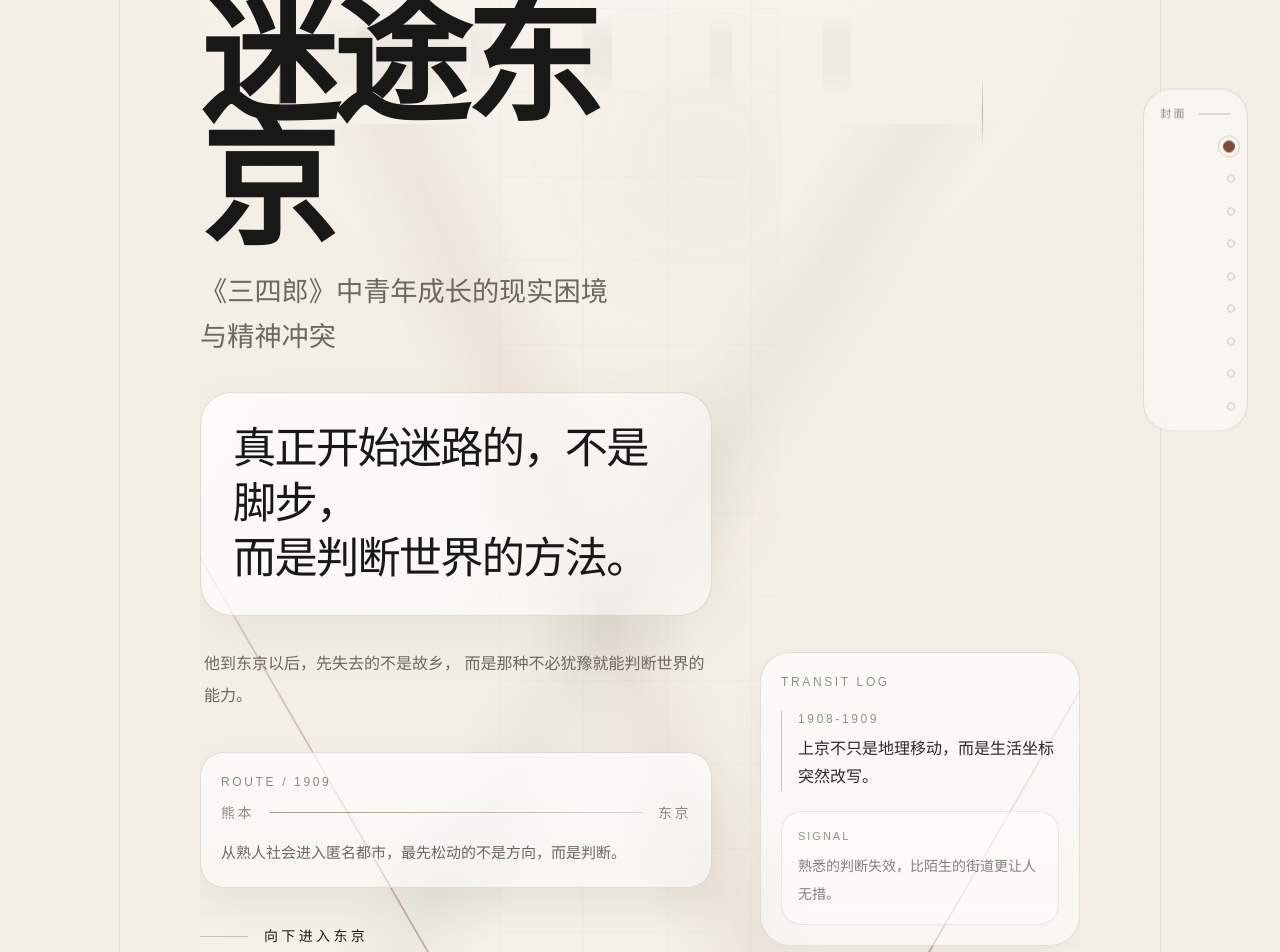
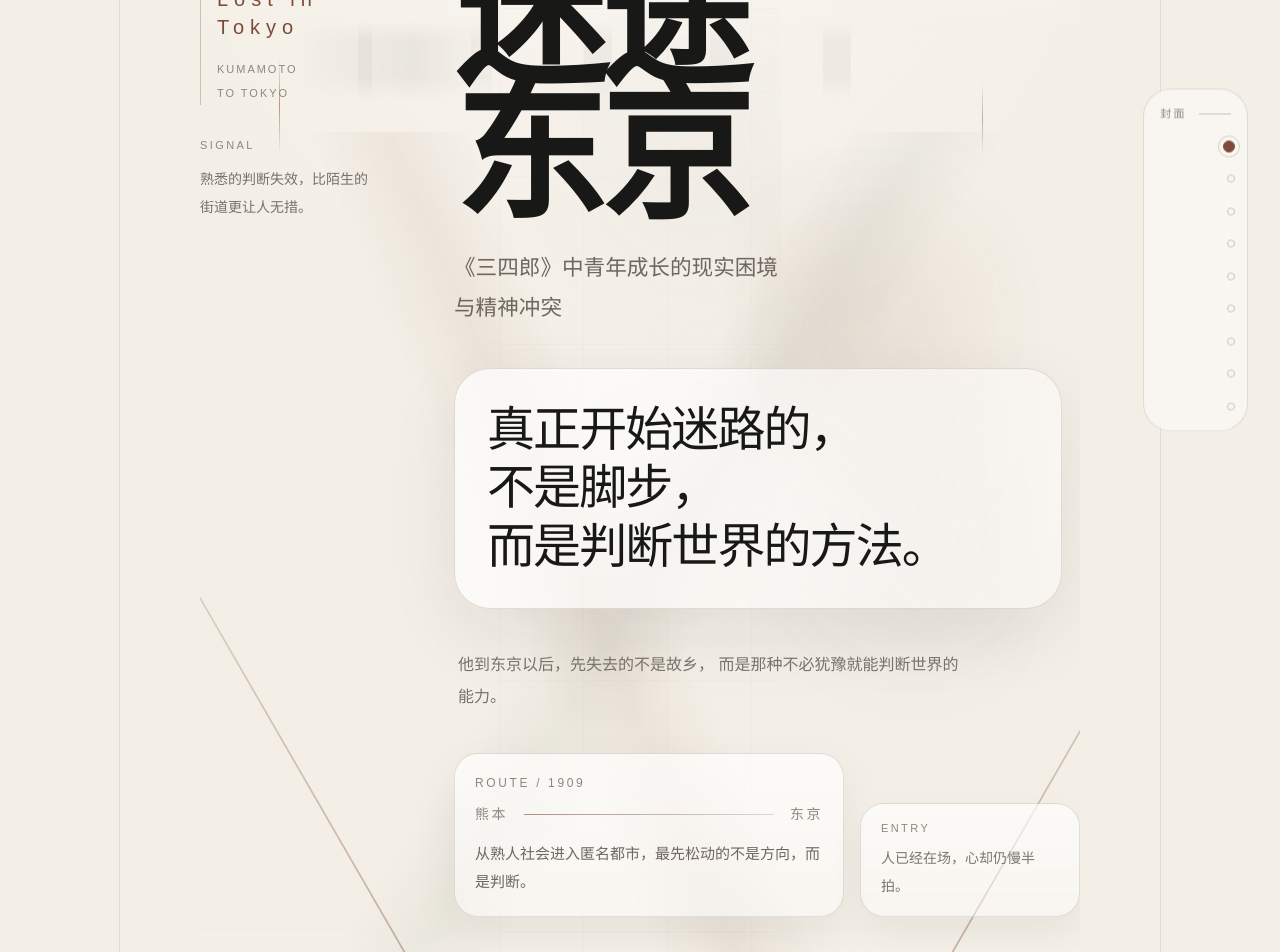
Before and after one commit to BAIMU329/sanshiro-exhibit, a Next.js app: page / in a window 1280 px wide. Shown: the part 140-1092 px from the top of the page. Built offline with nearby package versions, Linux system fonts and the light colour scheme.

Commit message:
restructure hero composition

```diff
--- a/src/app/globals.css
+++ b/src/app/globals.css
@@ -182,8 +182,22 @@ a {
   backdrop-filter: blur(12px);
 }
 
+.hero-meta-column {
+  max-width: 170px;
+  padding-top: 0.5rem;
+}
+
 .hero-route-line {
   background: linear-gradient(90deg, rgba(126, 75, 58, 0.6), rgba(93, 107, 99, 0.22));
+}
+
+.hero-entry-tag {
+  border: 1px solid rgba(58, 56, 52, 0.14);
+  background:
+    linear-gradient(180deg, rgba(255, 255, 255, 0.58), rgba(255, 255, 255, 0.18)),
+    rgba(255, 255, 255, 0.28);
+  backdrop-filter: blur(10px);
+  box-shadow: 0 16px 36px rgba(24, 24, 22, 0.05);
 }
 
 .hero-rail-perspective {
@@ -223,6 +237,18 @@ a {
     linear-gradient(90deg, transparent 60%, rgba(24, 24, 22, 0.04) 60%, rgba(24, 24, 22, 0.04) 63%, transparent 63%),
     linear-gradient(90deg, transparent 76%, rgba(24, 24, 22, 0.05) 76%, rgba(24, 24, 22, 0.05) 80%, transparent 80%);
   mask-image: linear-gradient(180deg, transparent, black 24%, black 70%, transparent);
+}
+
+.hero-pressure-field {
+  background:
+    radial-gradient(circle at 40% 30%, rgba(126, 75, 58, 0.12), transparent 44%),
+    radial-gradient(circle at 60% 65%, rgba(93, 107, 99, 0.08), transparent 50%);
+  filter: blur(20px);
+  opacity: 0.85;
+}
+
+.hero-manifest-strong {
+  box-shadow: 0 24px 70px rgba(24, 24, 22, 0.08);
 }
 
 .kanji-ghost {
--- a/src/components/sections/HeroSection.tsx
+++ b/src/components/sections/HeroSection.tsx
@@ -15,7 +15,7 @@ export function HeroSection() {
   const titleOpacity = useTransform(scrollYProgress, [0, 0.72], [1, 0.22]);
   const hazeY = useTransform(scrollYProgress, [0, 1], [0, 54]);
   const trackY = useTransform(scrollYProgress, [0, 1], [0, 36]);
-  const sideY = useTransform(scrollYProgress, [0, 1], [0, 26]);
+  const metaY = useTransform(scrollYProgress, [0, 1], [0, 22]);
 
   return (
     <SectionShell id="hero" index="01" className="min-h-[100svh]">
@@ -31,49 +31,79 @@ export function HeroSection() {
         <div className="hero-city-band absolute inset-x-[10%] top-[13%] h-20 opacity-70" />
         <div className="absolute left-[9%] top-[16%] hidden h-24 w-px bg-[linear-gradient(180deg,transparent,rgba(126,75,58,0.55),transparent)] lg:block" />
         <div className="absolute right-[11%] top-[18%] hidden h-18 w-px bg-[linear-gradient(180deg,transparent,rgba(93,107,99,0.45),transparent)] lg:block" />
+        <div className="hero-pressure-field absolute right-[6%] top-[24%] hidden h-[46%] w-[32%] rounded-[40px] lg:block" />
 
-        <div className="relative z-10 grid w-full items-end gap-10 pb-8 lg:grid-cols-[minmax(0,1.1fr)_320px] lg:gap-12">
+        <div className="relative z-10 grid w-full gap-10 pb-8 lg:grid-cols-[190px_minmax(0,1fr)] lg:gap-16">
+          <motion.aside style={{ y: metaY }} className="hidden lg:block">
+            <FadeIn delay={0.08}>
+              <div className="hero-meta-column">
+                <p className="text-[11px] tracking-[0.26em] text-[var(--ink-muted)] uppercase">1909</p>
+                <div className="mt-5 border-l border-[var(--rust)]/30 pl-4">
+                  <p className="font-[var(--font-display)] text-xl tracking-[0.3em] text-[var(--rust)]">
+                    Lost in Tokyo
+                  </p>
+                  <p className="mt-4 text-[11px] leading-6 tracking-[0.18em] text-[var(--ink-muted)] uppercase">
+                    Kumamoto
+                    <br />
+                    to Tokyo
+                  </p>
+                </div>
+                <div className="mt-8 space-y-3">
+                  <p className="text-[11px] tracking-[0.22em] text-[var(--ink-muted)] uppercase">Signal</p>
+                  <p className="text-sm leading-7 text-[var(--ink-soft)]/92">
+                    熟悉的判断失效，比陌生的街道更让人无措。
+                  </p>
+                </div>
+              </div>
+            </FadeIn>
+          </motion.aside>
+
           <motion.div
             style={{ y: titleY, opacity: titleOpacity }}
-            className="space-y-8"
+            className="relative space-y-8 lg:space-y-10"
           >
-            <FadeIn delay={0.08}>
-              <div className="inline-flex items-center gap-4 text-[var(--rust)]">
-                <span className="h-px w-10 bg-[var(--rust)]/45" />
-                <p className="font-[var(--font-display)] text-xl tracking-[0.35em]">
-                  Lost in Tokyo
-                </p>
-              </div>
-            </FadeIn>
-            <FadeIn delay={0.18}>
-              <div className="max-w-4xl space-y-5">
-                <h1 className="display-title max-w-3xl text-[4.5rem] leading-[0.9] font-semibold md:text-[7.5rem] xl:text-[8.6rem]">
-                  迷途东京
+            <FadeIn delay={0.16}>
+              <div className="max-w-5xl">
+                <div className="inline-flex items-center gap-4 text-[var(--rust)] lg:hidden">
+                  <span className="h-px w-10 bg-[var(--rust)]/45" />
+                  <p className="font-[var(--font-display)] text-xl tracking-[0.35em]">
+                    Lost in Tokyo
+                  </p>
+                </div>
+                <h1 className="display-title mt-4 max-w-4xl text-[4.8rem] leading-[0.88] font-semibold md:text-[8rem] xl:text-[9.5rem]">
+                  迷途
+                  <br />
+                  东京
                 </h1>
-                <p className="max-w-2xl text-xl leading-9 text-[var(--ink-soft)] md:text-[1.7rem] md:leading-[2.8rem]">
+                <p className="mt-6 max-w-2xl text-lg leading-8 text-[var(--ink-soft)] md:text-[1.35rem] md:leading-10">
                   《三四郎》中青年成长的现实困境
                   <br />
                   与精神冲突
                 </p>
               </div>
             </FadeIn>
+
             <FadeIn delay={0.28}>
-              <div className="hero-manifest max-w-[42rem] rounded-[32px] px-6 py-6 md:px-8 md:py-7">
-                <p className="display-title text-[2rem] leading-[1.35] text-[var(--ink)] md:text-[2.7rem] md:leading-[1.28]">
-                  真正开始迷路的，不是脚步，
-                  <br className="hidden md:block" />
+              <div className="hero-manifest hero-manifest-strong max-w-[38rem] rounded-[36px] px-6 py-6 md:px-8 md:py-8">
+                <p className="display-title text-[2.1rem] leading-[1.28] text-[var(--ink)] md:text-[3rem] md:leading-[1.22]">
+                  真正开始迷路的，
+                  <br />
+                  不是脚步，
+                  <br />
                   而是判断世界的方法。
                 </p>
               </div>
             </FadeIn>
-            <FadeIn delay={0.36} className="max-w-lg pl-1">
-              <p className="text-[0.95rem] leading-8 text-[var(--ink-soft)] md:text-[1rem]">
+
+            <FadeIn delay={0.38} className="max-w-lg pl-1">
+              <p className="text-[0.95rem] leading-8 text-[var(--ink-soft)]/92 md:text-[1rem]">
                 他到东京以后，先失去的不是故乡，
                 而是那种不必犹豫就能判断世界的能力。
               </p>
             </FadeIn>
-            <FadeIn delay={0.46}>
-              <div className="max-w-xl pt-2">
+
+            <FadeIn delay={0.5}>
+              <div className="grid max-w-3xl items-end gap-4 lg:grid-cols-[minmax(0,1fr)_220px]">
                 <div className="route-plaque rounded-[24px] p-4 md:p-5">
                   <p className="eyebrow">Route / 1909</p>
                   <div className="mt-3 flex items-center gap-4 text-sm tracking-[0.18em] text-[var(--ink-muted)] uppercase">
@@ -85,43 +115,27 @@ export function HeroSection() {
                     从熟人社会进入匿名都市，最先松动的不是方向，而是判断。
                   </p>
                 </div>
+                <div className="hero-entry-tag rounded-[24px] px-5 py-4">
+                  <p className="text-[11px] tracking-[0.22em] text-[var(--ink-muted)] uppercase">
+                    Entry
+                  </p>
+                  <p className="mt-2 text-sm leading-7 text-[var(--ink-soft)]/90">
+                    人已经在场，心却仍慢半拍。
+                  </p>
+                </div>
               </div>
             </FadeIn>
+
             <FadeIn delay={0.55}>
               <a
                 href="#era"
-                className="inline-flex items-center gap-4 text-sm tracking-[0.24em] text-[var(--ink-soft)] uppercase"
+                className="inline-flex items-center gap-4 pt-2 text-sm tracking-[0.24em] text-[var(--ink-soft)] uppercase"
               >
                 <span className="h-px w-12 bg-[var(--mist)]" />
                 向下进入东京
               </a>
             </FadeIn>
           </motion.div>
-
-          <motion.aside
-            style={{ y: sideY }}
-            className="hidden space-y-4 lg:block"
-          >
-            <FadeIn delay={0.22}>
-              <div className="hero-side-panel rounded-[30px] p-5 opacity-92">
-                <p className="eyebrow">Transit Log</p>
-                <div className="mt-5 space-y-5">
-                  <div className="border-l border-[var(--rust)]/35 pl-4">
-                    <p className="text-xs tracking-[0.22em] text-[var(--ink-muted)] uppercase">1908-1909</p>
-                    <p className="mt-2 text-base leading-7 text-[var(--ink)]">
-                      上京不只是地理移动，而是生活坐标突然改写。
-                    </p>
-                  </div>
-                  <div className="rounded-[20px] border border-[var(--grid-line)]/80 bg-white/48 p-4">
-                    <p className="text-[11px] tracking-[0.18em] text-[var(--ink-muted)] uppercase">Signal</p>
-                    <p className="mt-2 text-sm leading-7 text-[var(--ink-soft)]/90">
-                      熟悉的判断失效，比陌生的街道更让人无措。
-                    </p>
-                  </div>
-                </div>
-              </div>
-            </FadeIn>
-          </motion.aside>
         </div>
       </div>
     </SectionShell>
```
